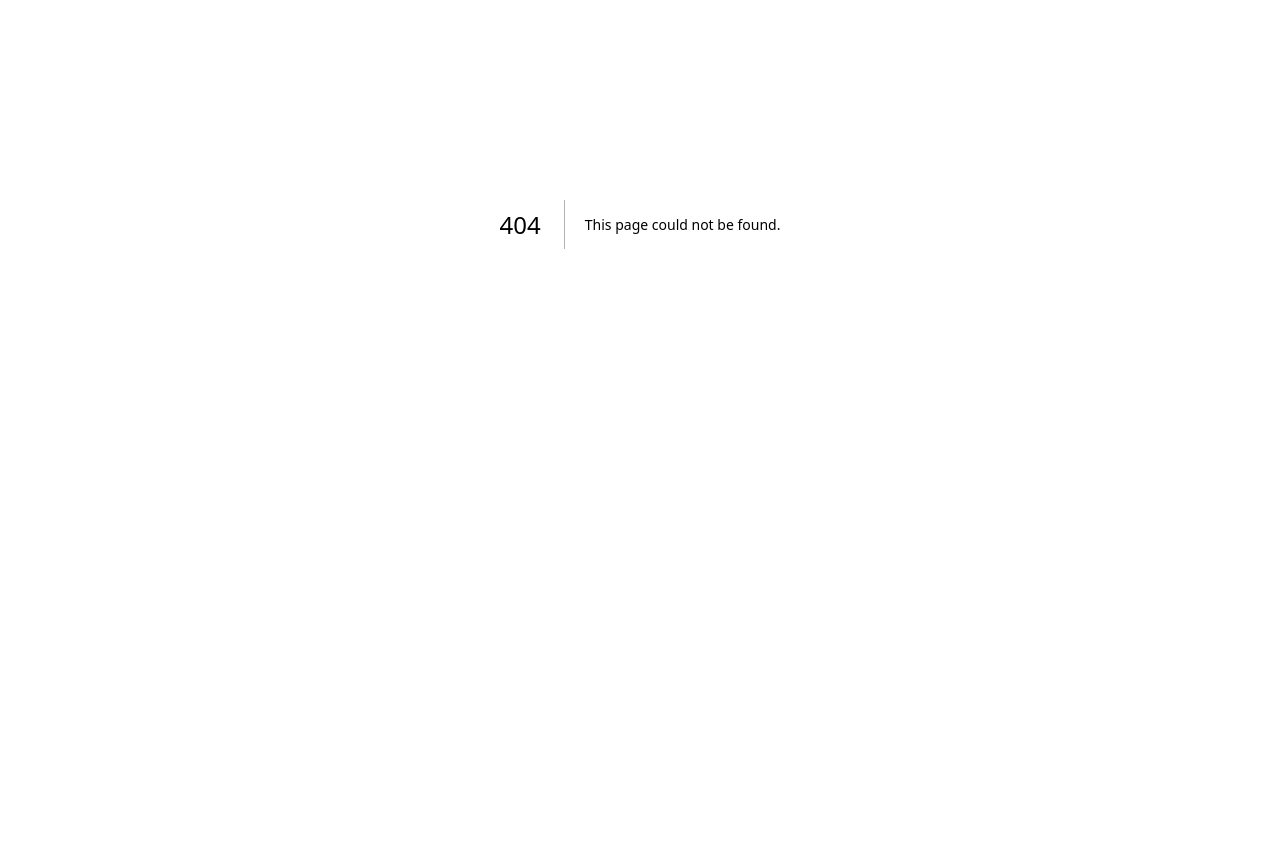
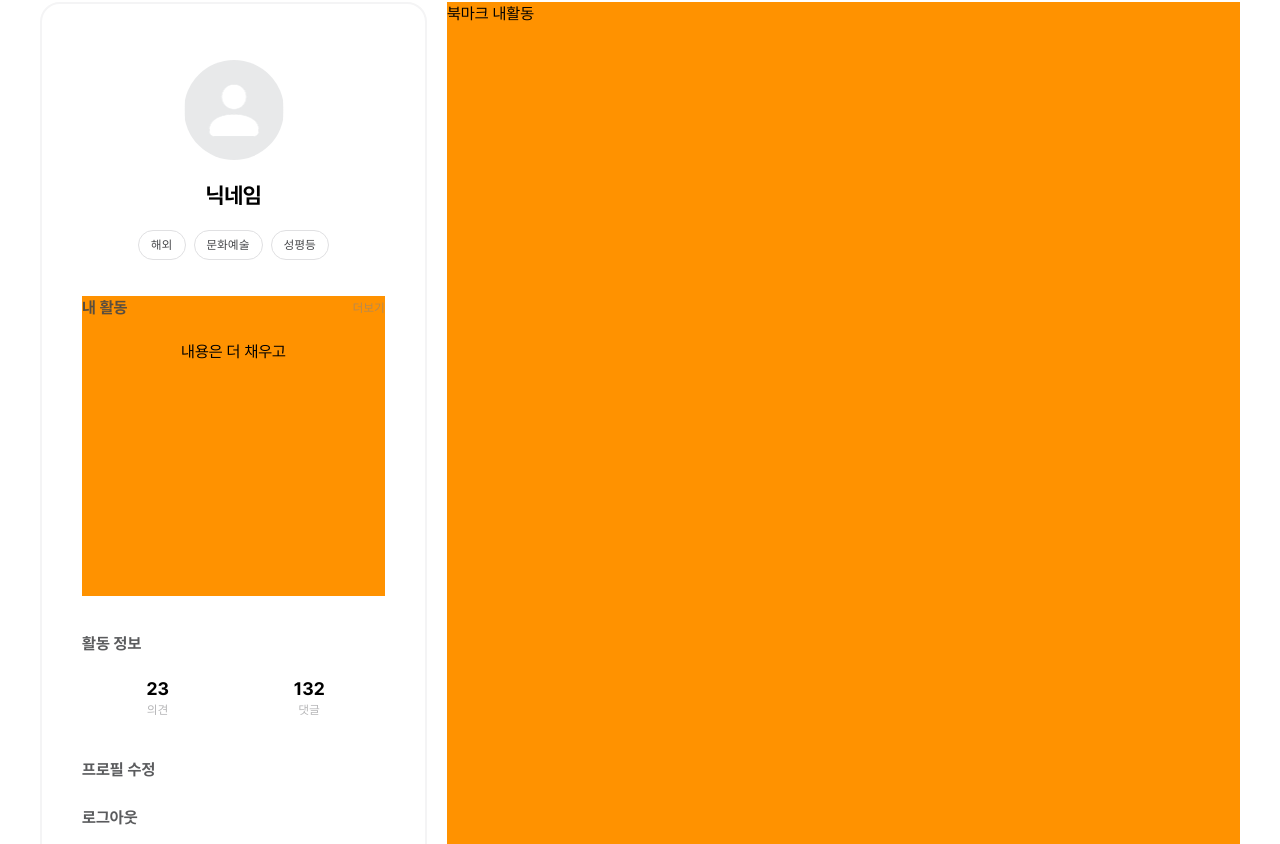
Before and after one commit to suhong99/build_orga, a Next.js app: page /mypage in a window 1280 px wide. Before the commit this address had no page. Shown: the part 176-1020 px from the top of the page. Before the commit the page ends 800 px from the top, so only its background shows below. Built offline with nearby package versions, Linux system fonts and the light colour scheme.

Commit message:
마이페이지 ui

```diff
--- /dev/null
+++ b/src/app/(user)/mypage/page.tsx
@@ -0,0 +1,23 @@
+import { MyInfo } from '@/features/mypage/const/user';
+import UserInfo from '@/features/mypage/UserInfo';
+
+export default function MyPage() {
+	const myInfo: MyInfo = {
+		nickname: '닉네임',
+		keywordList: ['해외', '문화예술', '성평등'],
+		commentNum: 132,
+		opinionNum: 23,
+		profileImg: '',
+	} as const;
+
+	return (
+		<div className="flex w-full justify-center items-start pt-0 gap-5 desktop:pt-[114px] max-w-maxw">
+			<section className="flex flex-col items-center px-5 w-full  desktop:px-10 pt-[106px] desktop:py-14 desktop:w-[387px] gap-6 desktop:gap-9 desktop:border-2 desktop:border-line-alternative desktop:rounded-[20px]">
+				<UserInfo {...myInfo} />
+			</section>
+			<section className="bg-accent-bg-orange hidden flex-1 desktop:flex h-[1500px]">
+				<div>북마크 내활동</div>
+			</section>
+		</div>
+	);
+}
--- /dev/null
+++ b/src/features/mypage/AccountMenu.tsx
@@ -0,0 +1,35 @@
+'use client';
+
+interface MenuBtnProps {
+	label: string;
+	onClick: () => void;
+}
+
+const AccountMenu = () => {
+	const menuList = [
+		{ label: '프로필 수정', fn: () => {} },
+		{ label: '로그아웃', fn: () => {} },
+	] as const;
+
+	return (
+		<div className="w-full flex flex-col gap-4">
+			{menuList.map((item) => (
+				<MenuBtn key={item.label} label={item.label} onClick={item.fn} />
+			))}
+		</div>
+	);
+};
+
+export default AccountMenu;
+
+const MenuBtn = ({ label, onClick }: MenuBtnProps) => {
+	return (
+		<button
+			type="button"
+			onClick={onClick}
+			className="w-full text-left py-1 typo-body1-normal text-label-neutral/88 font-bold cursor-pointer hover:bg-bg-gray/60"
+		>
+			{label}
+		</button>
+	);
+};
--- /dev/null
+++ b/src/features/mypage/MyKeyword.tsx
@@ -0,0 +1,7 @@
+import { Keyword } from '@/shared/const/committee';
+
+const MyKeyword = ({ label }: { label: Keyword }) => {
+	return <span className="inline-block px-3 py-1.5 border border-line-normal rounded-[20px] typo-caption1 text-label-neutral">{label}</span>;
+};
+
+export default MyKeyword;
--- /dev/null
+++ b/src/features/mypage/UserInfo.tsx
@@ -0,0 +1,72 @@
+import Image from 'next/image';
+import { MyInfo } from './const/user';
+import MyKeyword from './MyKeyword';
+import AccountMenu from './AccountMenu';
+
+const UserInfo = ({ nickname, profileImg, commentNum, opinionNum, keywordList }: MyInfo) => {
+	const activityList = [
+		{ label: '의견', num: opinionNum },
+		{ label: '댓글', num: commentNum },
+	] as const;
+
+	return (
+		<>
+			<article className="flex flex-col w-full gap-5 items-center">
+				<figure>
+					<Image
+						src={profileImg || '/images/profile.png'}
+						alt="프로필 이미지"
+						width={100}
+						height={100}
+						className="w-[56px] h-[56px] desktop:w-[100px] desktop:h-[100px] rounded-full"
+						priority
+					/>
+					<figcaption className="sr-only">{nickname}님의 프로필 사진</figcaption>
+				</figure>
+
+				<h1 className="typo-heading1 font-bold">{nickname}</h1>
+
+				<ul className="desktop:hidden flex justify-center gap-2 typo-caption1 font-regular text-label-alternative/61">
+					{activityList.map((activity) => (
+						<li key={activity.label} className="flex gap-1">
+							<span>{activity.label}</span>
+							<span>{activity.num}</span>
+						</li>
+					))}
+				</ul>
+
+				<ul className="flex w-full justify-center gap-2">
+					{keywordList.map((keyword) => (
+						<li key={keyword}>
+							<MyKeyword label={keyword} />
+						</li>
+					))}
+				</ul>
+			</article>
+			{/* TODO: 높이 조정 */}
+			<section className="flex flex-col items-center w-full h-[300px] gap-5 bg-accent-bg-orange">
+				<div className="flex justify-between w-full items-center ">
+					<h2 className="typo-body1-normal font-bold text-label-neutral/88">내 활동</h2>
+					<div className="typo-caption1 font-regular text-label-alternative/61">더보기</div>
+				</div>
+				<div>내용은 더 채우고</div>
+			</section>
+
+			<section className="hidden desktop:flex flex-col w-full gap-5">
+				<h2 className="typo-body1-normal font-bold text-label-neutral/88">활동 정보</h2>
+
+				<ul className="grid grid-cols-2 w-full">
+					{activityList.map((activity) => (
+						<li key={activity.label} className="flex flex-col items-center justify-center text-center">
+							<strong className="typo-headline1 font-bold">{activity.num}</strong>
+							<span className="typo-caption1 font-regular text-label-alternative/61">{activity.label}</span>
+						</li>
+					))}
+				</ul>
+			</section>
+			<AccountMenu />
+		</>
+	);
+};
+
+export default UserInfo;
--- /dev/null
+++ b/src/features/mypage/const/user.ts
@@ -0,0 +1,9 @@
+import { Keyword } from '@/shared/const/committee';
+
+export interface MyInfo {
+	nickname: string;
+	keywordList: Keyword[];
+	commentNum: number;
+	opinionNum: number;
+	profileImg: string;
+}
```
Also changed, not shown: public/images/profile.png (added), public/svgs/Avatar.svg (added).
